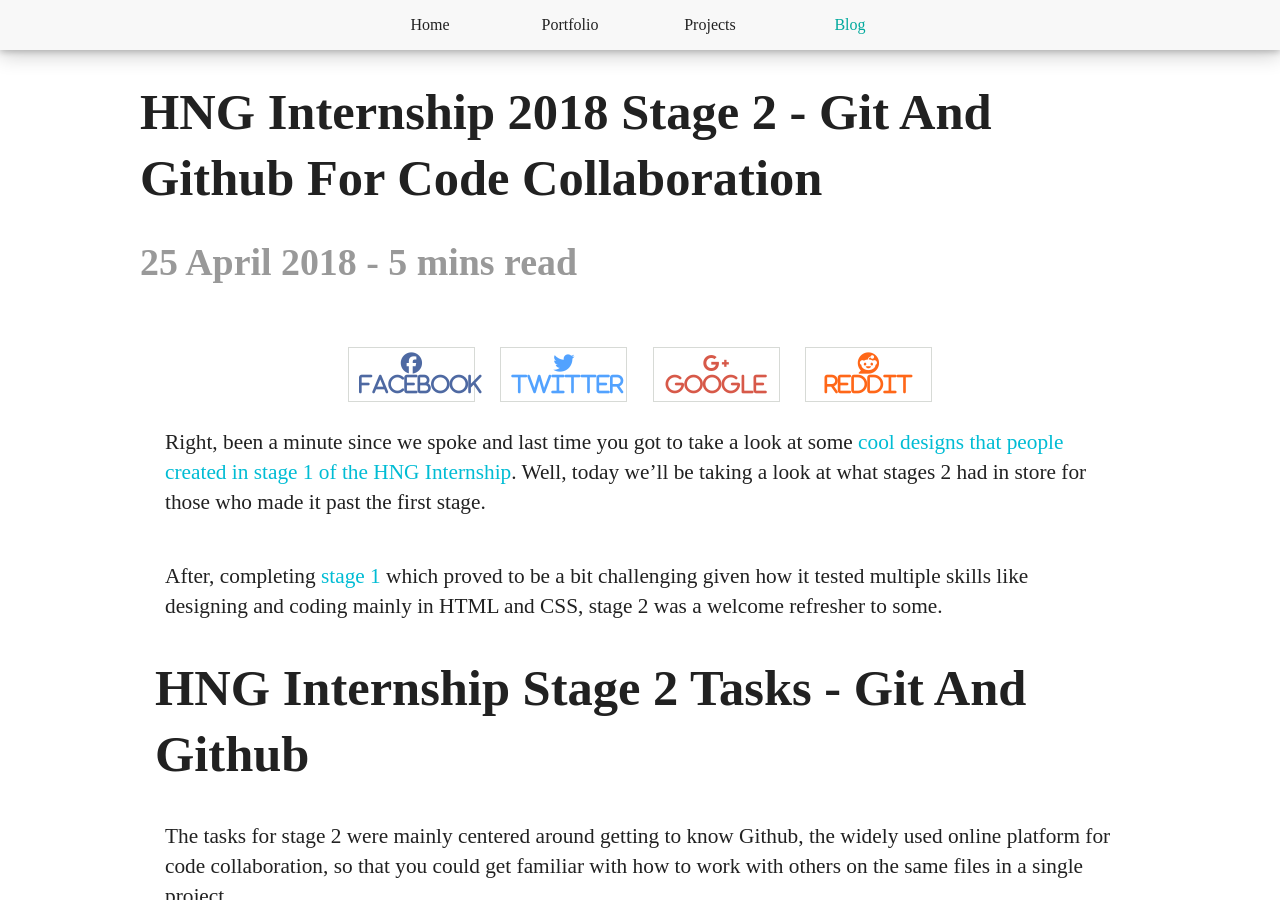
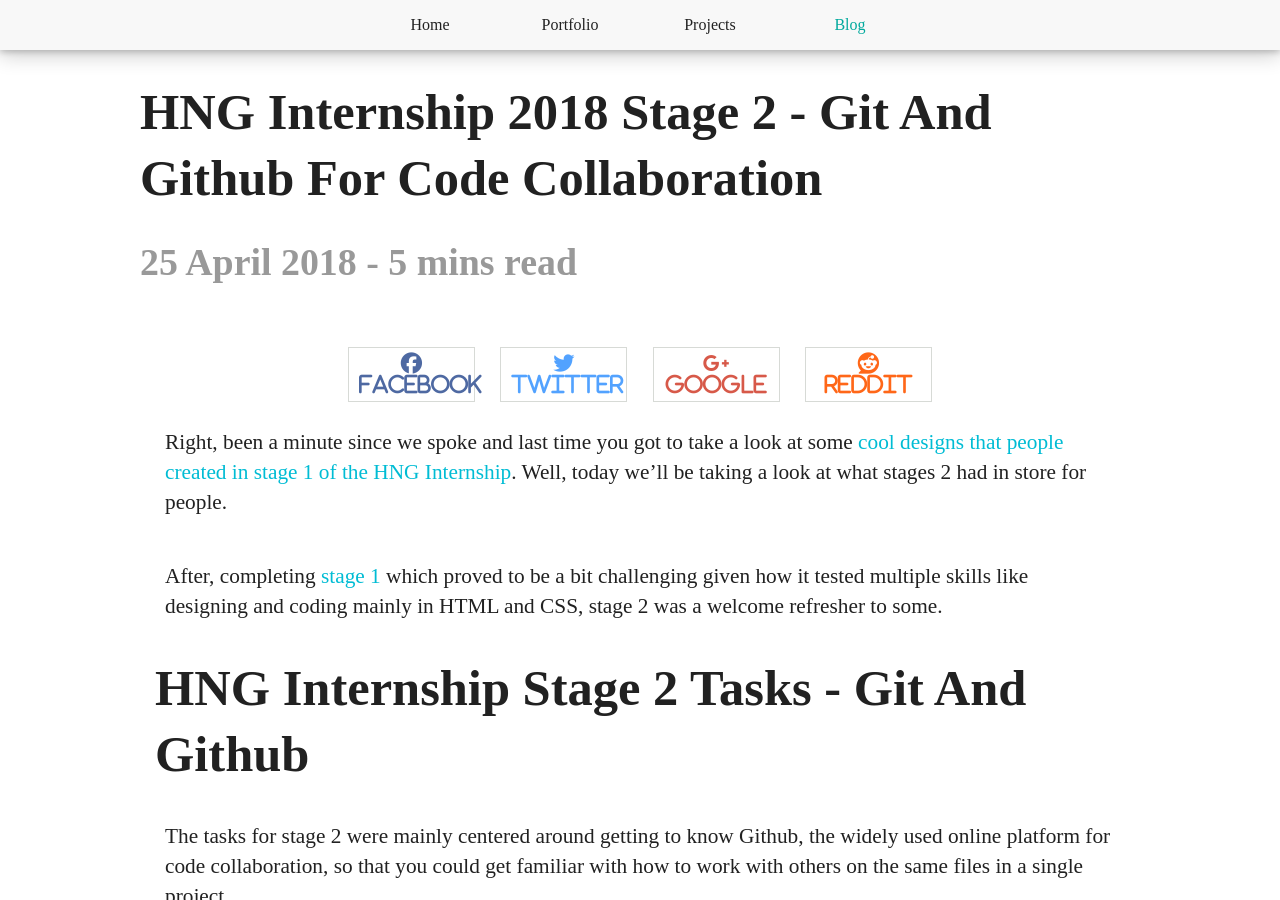
Before and after one commit to Rayhatron/rayhatron.github.io, a Jekyll site: the page built from _posts/hng-internship/2018-04-25-hng-internship-2018-stage-2-git-and-github-for-code-collaboration.md, in a window 1280 px wide and 900 px high. Built offline with Jekyll 4.4.1, drawn with Linux system fonts in a browser that asks for light colours; nearby versions of some CDN libraries; emoji names are drawn with the system emoji font; some web fonts are replaced.

Commit message:
Intro paragraph was too long so made it short so that it doesn't overflow with the readmore button on the blog page.

```diff
--- a/_posts/hng-internship/2018-04-25-hng-internship-2018-stage-2-git-and-github-for-code-collaboration.md
+++ b/_posts/hng-internship/2018-04-25-hng-internship-2018-stage-2-git-and-github-for-code-collaboration.md
@@ -11,7 +11,7 @@ tags:
     - php
 ---
 
-Right, been a minute since we spoke and last time you got to take a look at some [cool designs that people created in stage 1 of the HNG Internship](/blog/9-cool-designs-from-hng-internship-2018-stage-1/). Well, today we'll be taking a look at what stages 2 had in store for those who made it past the first stage.
+Right, been a minute since we spoke and last time you got to take a look at some [cool designs that people created in stage 1 of the HNG Internship](/blog/9-cool-designs-from-hng-internship-2018-stage-1/). Well, today we'll be taking a look at what stages 2 had in store for people.
 <!--more-->
 
 After, completing [stage 1](/blog/hng-internship-2018-stage-1-design-and-a-bit-of-code/) which proved to be a bit challenging given how it tested multiple skills like designing and coding mainly in HTML and CSS, stage 2 was a welcome refresher to some.
```
